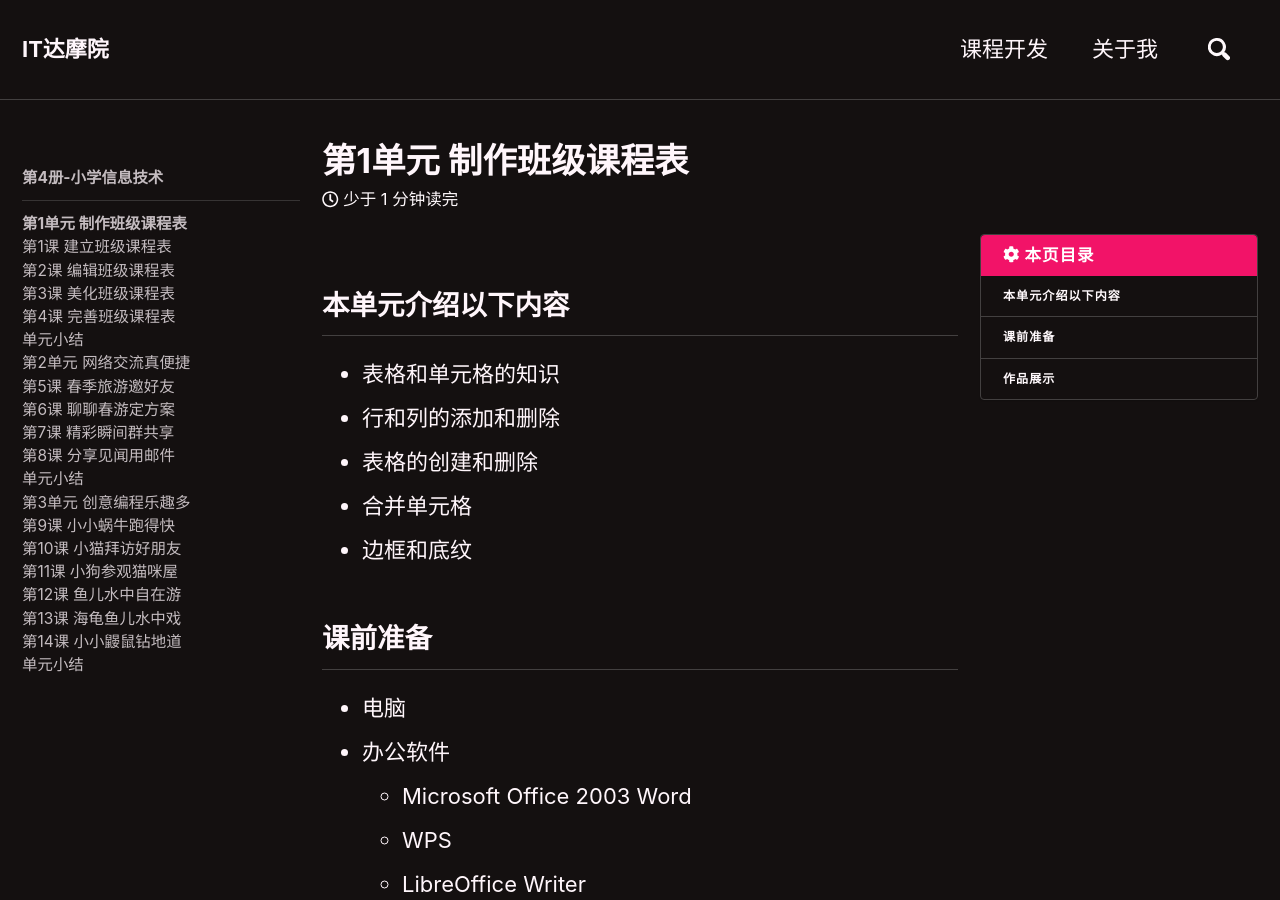
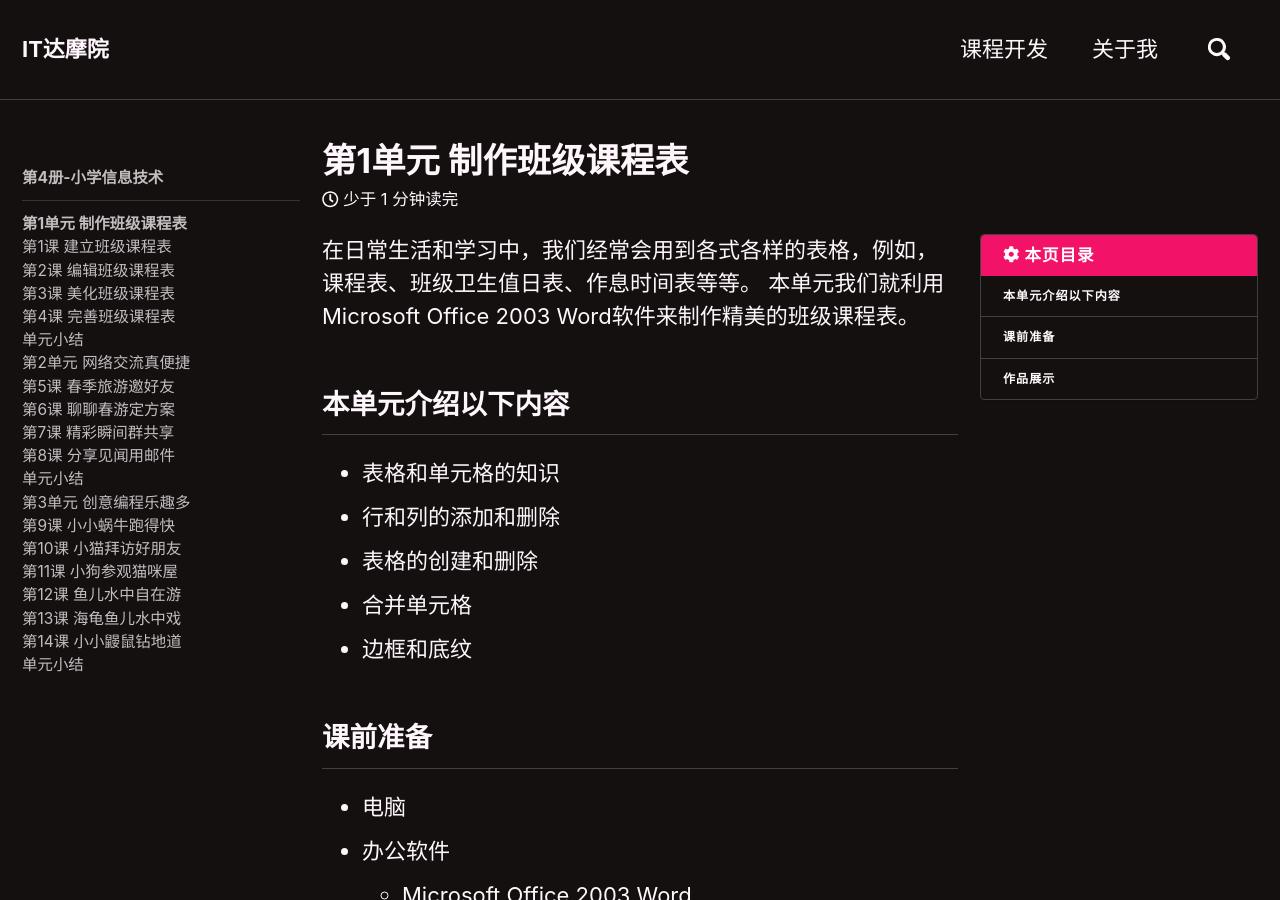
Before and after one commit to xinfengwu/goshinh.github.io-jekll-, a Jekyll site: the page built from _posts/courses/14-IT-Primary-4-version4/2018-03-16-Unit1Start.md, in a window 1280 px wide and 900 px high. Built offline with Jekyll 4.4.1, drawn with Linux system fonts in a browser that asks for light colours; nearby versions of some CDN libraries.

Commit message:
Update 2018-03-16-Unit1Start.md

```diff
--- a/_posts/courses/14-IT-Primary-4-version4/2018-03-16-Unit1Start.md
+++ b/_posts/courses/14-IT-Primary-4-version4/2018-03-16-Unit1Start.md
@@ -18,6 +18,8 @@ layouts_gallery:
     image_path: /assets/images/500x300.png
     alt: "第1单元作品展示"
 ---
+  在日常生活和学习中，我们经常会用到各式各样的表格，例如，课程表、班级卫生值日表、作息时间表等等。
+  本单元我们就利用Microsoft Office 2003 Word软件来制作精美的班级课程表。
 ## 本单元介绍以下内容
 - 表格和单元格的知识
 - 行和列的添加和删除
```
